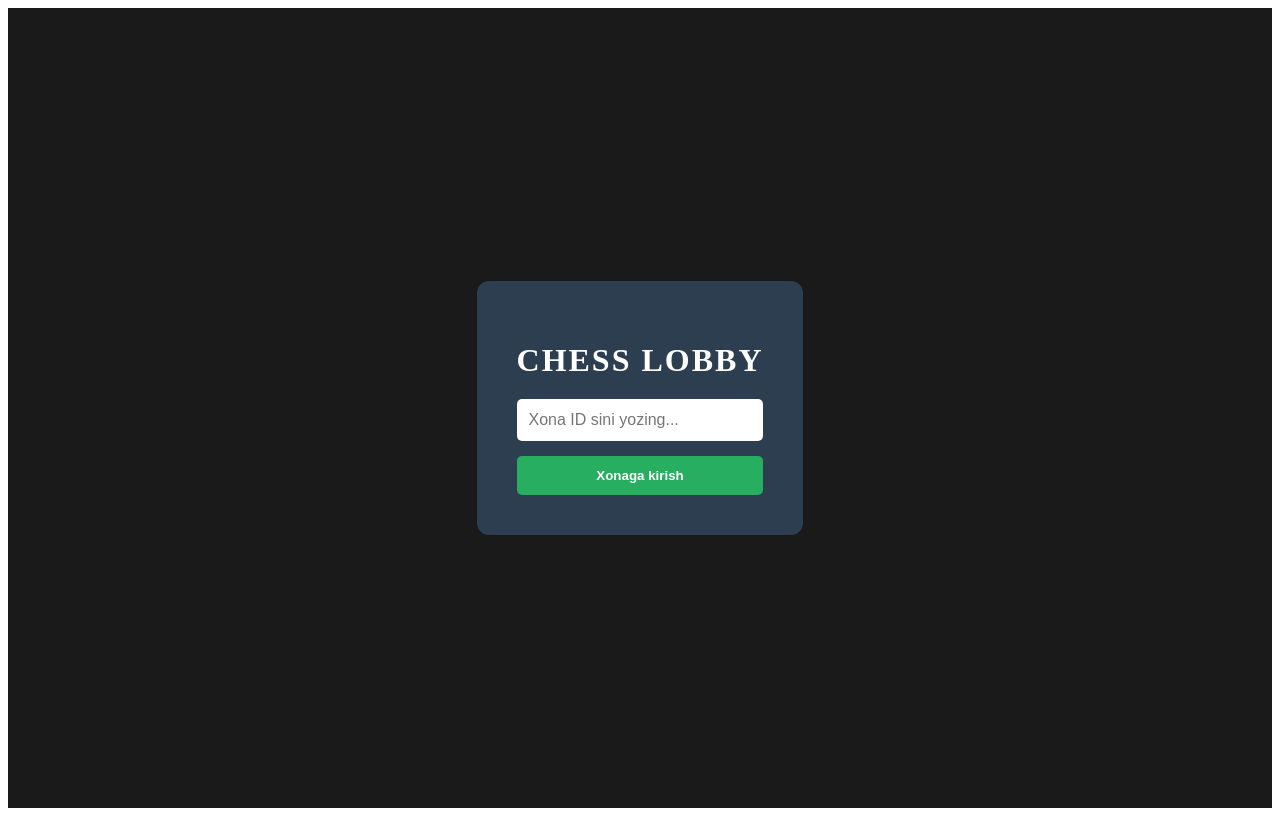
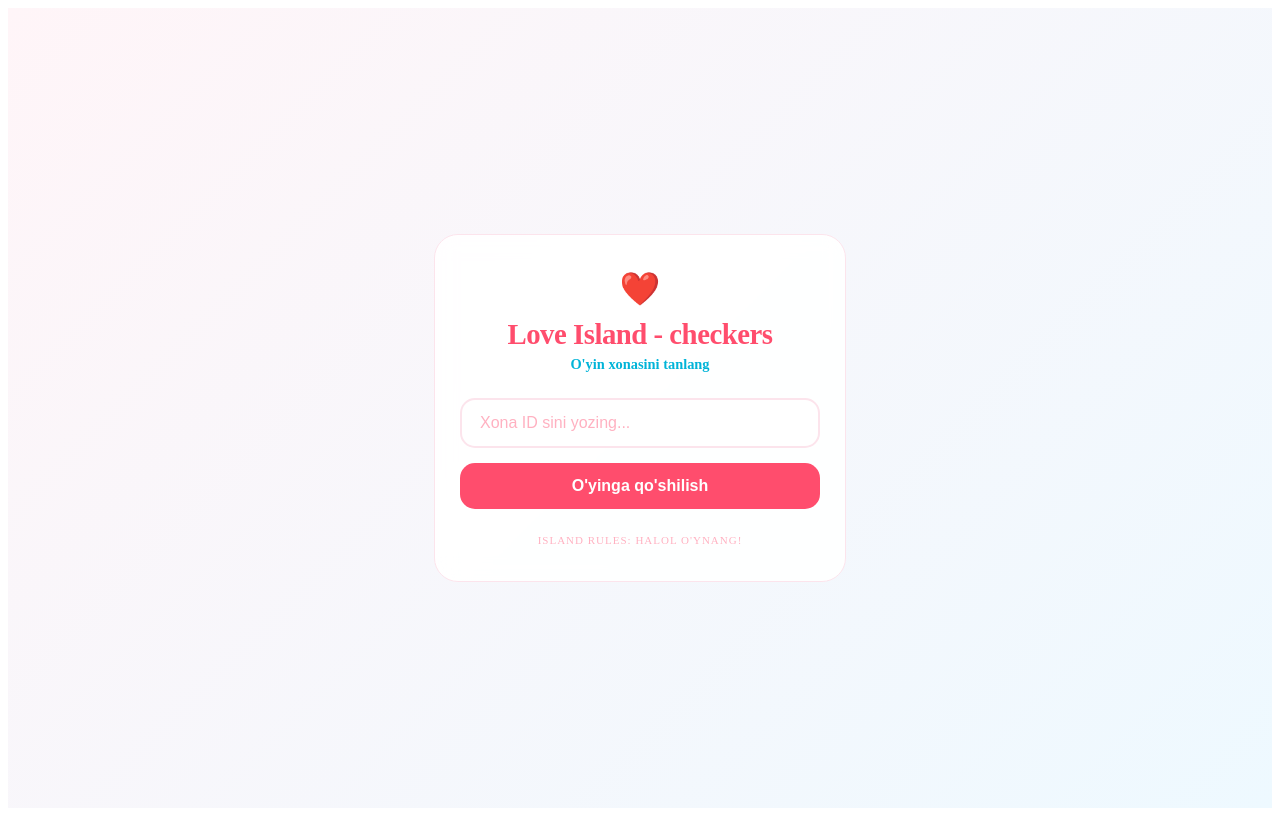
Before and after one commit to ibrohimovich884/checkers, a React (Vite) app: page / in a window 1280 px wide. Built offline with nearby package versions, Linux system fonts and the light colour scheme.

Commit message:
Lobby page design

```diff
--- a/src/App.jsx
+++ b/src/App.jsx
@@ -1,7 +1,7 @@
 import React from 'react';
 import { BrowserRouter as Router, Routes, Route } from 'react-router-dom';
-import Lobby from './pages/Lobby'; // Agar fayl nomi Lobby.jsx bo'lsa
-import GamePage from './pages/GamePage'; // Agar fayl nomi GamePage.jsx bo'lsa
+import Lobby from './pages/Lobby.jsx'; // Agar fayl nomi Lobby.jsx bo'lsa
+import GamePage from './pages/GamePage.jsx'; // Agar fayl nomi GamePage.jsx bo'lsa
 
 function App() {
   return (
--- a/src/Pages/Lobby.css
+++ b/src/Pages/Lobby.css
@@ -1,33 +1,50 @@
 .lobby-container {
     display: flex;
+    justify-content: center;
     align-items: center;
-    justify-content: center;
-    height: 100vh;
-    background: linear-gradient(135deg, #1a1a1a 0%, #2c3e50 100%);
-    font-family: 'Segoe UI', Tahoma, Geneva, Verdana, sans-serif;
+    min-height: 100vh;
+    /* Love Island-ga xos yumshoq gradient */
+    background: linear-gradient(135deg, #fff5f8 0%, #eef9ff 100%);
+    padding: 20px;
+    box-sizing: border-box;
 }
 
 .lobby-card {
-    background: rgba(255, 255, 255, 0.05);
-    padding: 40px;
-    border-radius: 20px;
+    background: rgba(255, 255, 255, 0.9);
     backdrop-filter: blur(10px);
-    border: 1px solid rgba(255, 255, 255, 0.1);
-    box-shadow: 0 15px 35px rgba(0,0,0,0.5);
+    padding: 35px 25px;
+    border-radius: 24px;
+    width: 100%;
+    max-width: 360px;
     text-align: center;
-    width: 100%;
-    max-width: 400px;
+    border: 1px solid #fce4ec;
+    /* Box shadow o'rniga nozik chegara */
+}
+
+.lobby-header {
+    margin-bottom: 25px;
+}
+
+.heart-icon {
+    font-size: 2rem;
+    display: block;
+    margin-bottom: 10px;
+    animation: pulse-heart 2s infinite;
 }
 
 .lobby-title {
-    color: #fff;
-    font-size: 2.5rem;
-    margin-bottom: 10px;
+    color: #ff4d6d;
+    font-size: 1.8rem;
+    font-weight: 800;
+    margin: 0;
+    letter-spacing: -0.5px;
 }
 
 .lobby-subtitle {
-    color: #ccc;
-    margin-bottom: 30px;
+    color: #00b4d8;
+    font-size: 0.9rem;
+    font-weight: 600;
+    margin-top: 5px;
 }
 
 .lobby-form {
@@ -37,41 +54,62 @@
 }
 
 .lobby-input {
-    padding: 15px;
-    border-radius: 10px;
-    border: none;
-    background: rgba(255, 255, 255, 0.1);
-    color: white;
-    font-size: 1rem;
+    padding: 14px 18px;
+    border-radius: 15px;
+    border: 2px solid #fce4ec;
+    font-size: 16px;
     outline: none;
-    border: 1px solid transparent;
-    transition: 0.3s;
+    transition: all 0.3s ease;
+    background: #fff;
+    color: #ff4d6d;
 }
 
 .lobby-input:focus {
-    border-color: #f39c12;
-    background: rgba(255, 255, 255, 0.15);
+    border-color: #ff85a1;
+    background: #fff5f8;
+}
+
+.lobby-input::placeholder {
+    color: #ffb1c1;
 }
 
 .lobby-button {
-    padding: 15px;
-    border-radius: 10px;
+    padding: 14px;
+    border-radius: 15px;
     border: none;
-    background: #f39c12;
+    background: #ff4d6d;
     color: white;
-    font-size: 1.1rem;
-    font-weight: bold;
+    font-size: 16px;
+    font-weight: 700;
     cursor: pointer;
-    transition: 0.3s;
+    transition: all 0.3s ease;
 }
 
-.lobby-button:hover {
-    background: #e67e22;
-    transform: translateY(-2px);
+.lobby-button:active {
+    transform: scale(0.98);
+    background: #c9184a;
 }
 
 .lobby-footer {
-    margin-top: 20px;
-    font-size: 0.8rem;
-    color: #777;
+    margin-top: 25px;
+    font-size: 11px;
+    color: #ffb1c1;
+    text-transform: uppercase;
+    letter-spacing: 1px;
 }
+
+@keyframes pulse-heart {
+    0% { transform: scale(1); }
+    50% { transform: scale(1.1); }
+    100% { transform: scale(1); }
+}
+
+/* Mobile optimallashtirish */
+@media (max-width: 380px) {
+    .lobby-card {
+        padding: 25px 20px;
+    }
+    .lobby-title {
+        font-size: 1.5rem;
+    }
+}
--- a/src/Pages/Lobby.jsx
+++ b/src/Pages/Lobby.jsx
@@ -1,5 +1,6 @@
 import React, { useState } from 'react';
 import { useNavigate } from 'react-router-dom';
+import './Lobby.css';
 
 const Lobby = () => {
     const [roomName, setRoomName] = useState('');
@@ -8,41 +9,39 @@
     const handleJoin = (e) => {
         e.preventDefault();
         if (roomName.trim()) {
-            // Sening App.js dagi /game/:roomId route-ingga moslab yo'naltiramiz
             navigate(`/game/${roomName.trim()}`);
         }
     };
 
     return (
-        <div style={styles.container}>
-            <div style={styles.card}>
-                <h1 style={styles.title}>CHESS LOBBY</h1>
-                <form onSubmit={handleJoin} style={styles.form}>
+        <div className="lobby-container">
+            <div className="lobby-card">
+                <div className="lobby-header">
+                    <span className="heart-icon">❤️</span>
+                    <h1 className="lobby-title">Love Island - checkers</h1>
+                    <p className="lobby-subtitle">O'yin xonasini tanlang</p>
+                </div>
+
+                <form onSubmit={handleJoin} className="lobby-form">
                     <input
                         type="text"
                         placeholder="Xona ID sini yozing..."
                         value={roomName}
                         onChange={(e) => setRoomName(e.target.value)}
-                        style={styles.input}
+                        className="lobby-input"
                         required
                     />
-                    <button type="submit" style={styles.button}>
-                        Xonaga kirish
+                    <button type="submit" className="lobby-button">
+                        O'yinga qo'shilish
                     </button>
                 </form>
+
+                <div className="lobby-footer">
+                    Island Rules: Halol o'ynang!
+                </div>
             </div>
         </div>
     );
 };
 
-// CSS fayl bilan ovora bo'lmaslik uchun vaqtincha style
-const styles = {
-    container: { display: 'flex', justifyContent: 'center', alignItems: 'center', height: '100vh', background: '#1a1a1a' },
-    card: { background: '#2c3e50', padding: '40px', borderRadius: '12px', textAlign: 'center', color: 'white' },
-    title: { marginBottom: '20px', letterSpacing: '2px' },
-    form: { display: 'flex', flexDirection: 'column', gap: '15px' },
-    input: { padding: '12px', borderRadius: '5px', border: 'none', fontSize: '16px' },
-    button: { padding: '12px', borderRadius: '5px', border: 'none', background: '#27ae60', color: 'white', cursor: 'pointer', fontWeight: 'bold' }
-};
-
 export default Lobby;
```
